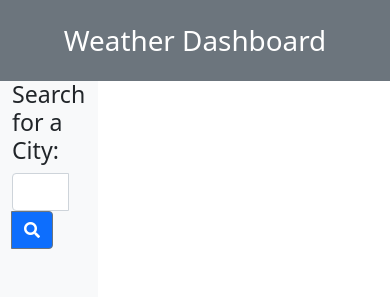
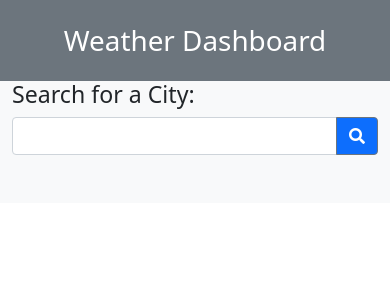
Before and after one commit to jdbell123/weather-dashboard, a plain HTML site: page index.html in a window 390 px wide. Drawn offline with nearby package versions, Linux system fonts and the light colour scheme.

Commit message:
fix responsive issue

```diff
--- a/index.html
+++ b/index.html
@@ -31,10 +31,10 @@
   </h1>
   <div class="container-fluid">
     <div class="row">
-      <div class="col-3 bg-light pb-4">
+      <div class="col-lg-3 bg-light pb-4">
         <h3>Search for a City:</h3>
         <div class="row">
-          <div class="col-10">
+          <div class="col-lg-10">
             <div class="input-group">
               <input type="text" class="form-control" id="searchText" />
               <button class="btn btn-outline-secondary btn-primary text-white" type="button">
@@ -49,7 +49,7 @@
         </div>
       </div>
 
-      <div class="col-9">
+      <div class="col-lg-9">
         <div class="mt-4" id="currentForecast"></div>
         <div class="mt-4" id="futureForecast"></div>
       </div>
```
